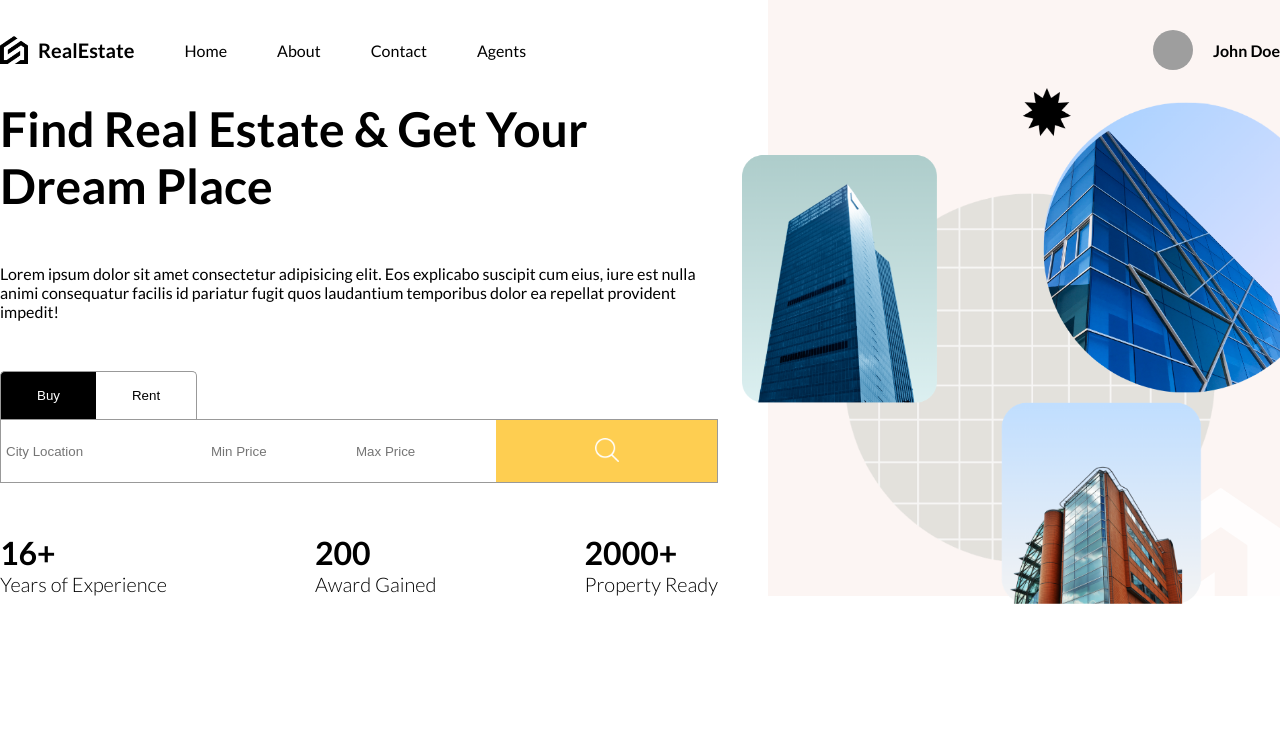
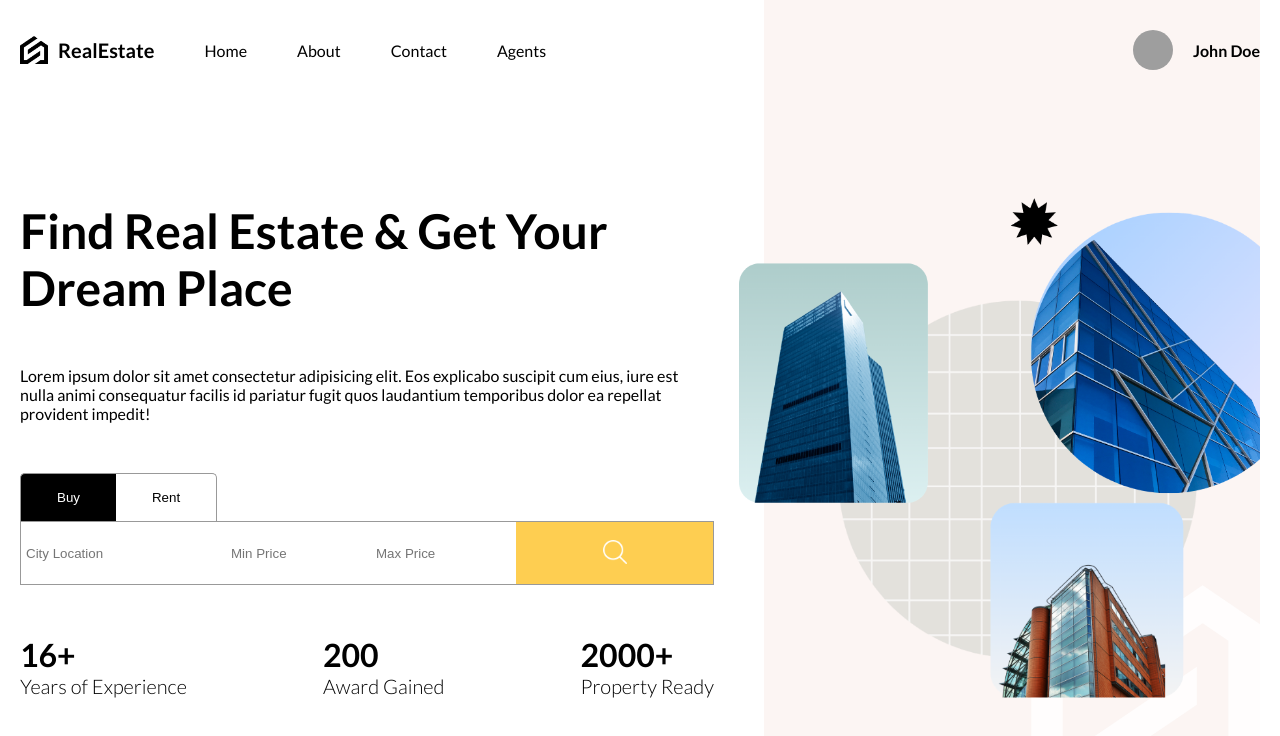
Before and after one commit to kushal1o1/RealEstate, a React (Vite) app in the folder client/: page / in a window 1280 px wide. Shown: the top 736 px of the page. Built offline with nearby package versions, Linux system fonts and the light colour scheme; grey boxes are pictures that could not be loaded.

Commit message:
feat:Create layout

```diff
--- a/client/src/App.jsx
+++ b/client/src/App.jsx
@@ -1,16 +1,30 @@
-import Navbar from './components/navbar/Navbar'
+import { createBrowserRouter, RouterProvider } from 'react-router-dom'
 import HomePage from './routes/homePage/HomePage'
+import ListPage from './routes/listPage/ListPage'
+import Layout from './routes/layout/Layout'
+
 function App() {
+  const router = createBrowserRouter([
+    {
+      path: '/',
+      element: <Layout />,
+      children: [
+        {
+          path: '/',
+          element: <HomePage />,
+        },
+        {
+          path: '/list',
+          element: <ListPage />,
+        },
+      ]
+    }
+  ])
+
   return (
-    <div className="layout">
-       <div className="navbar">
-        <Navbar/>
-       </div>
-    <div className="content">
-      <HomePage/>
-    </div>
-    </div>
+    <RouterProvider router={router} />
   )
 }
 
+
 export default App
--- /dev/null
+++ b/client/src/routes/layout/Layout.jsx
@@ -0,0 +1,18 @@
+import "./layout.scss";
+import Navbar from "../../components/navbar/Navbar"
+import { Outlet } from "react-router-dom";
+
+function Layout() {
+  return (
+    <div className="layout">
+      <div className="navbar">
+        <Navbar />
+      </div>
+      <div className="content">
+        <Outlet/>
+      </div>
+    </div>
+  );
+}
+
+export default Layout;
--- /dev/null
+++ b/client/src/routes/layout/layout.scss
@@ -0,0 +1,32 @@
+@import "../../responsive.scss";
+
+.layout {
+  height: 100vh;
+  max-width: 1366px;
+  margin-left: auto;
+  margin-right: auto;
+  padding-left: 20px;
+  padding-right: 20px;
+  display: flex;
+  flex-direction: column;
+
+  @include lg {
+    // background-color: rgb(247, 210, 196);
+    max-width: 1280px;
+  }
+
+  @include md {
+    // background-color: rgb(186, 203, 234);
+    max-width: 768px;
+  }
+
+  @include sm {
+    // background-color: rgb(239, 200, 200);
+    max-width: 640px;
+  }
+
+  .content {
+    // flex: 1;
+    height: calc(100vh - 100px);
+  }
+}
```
